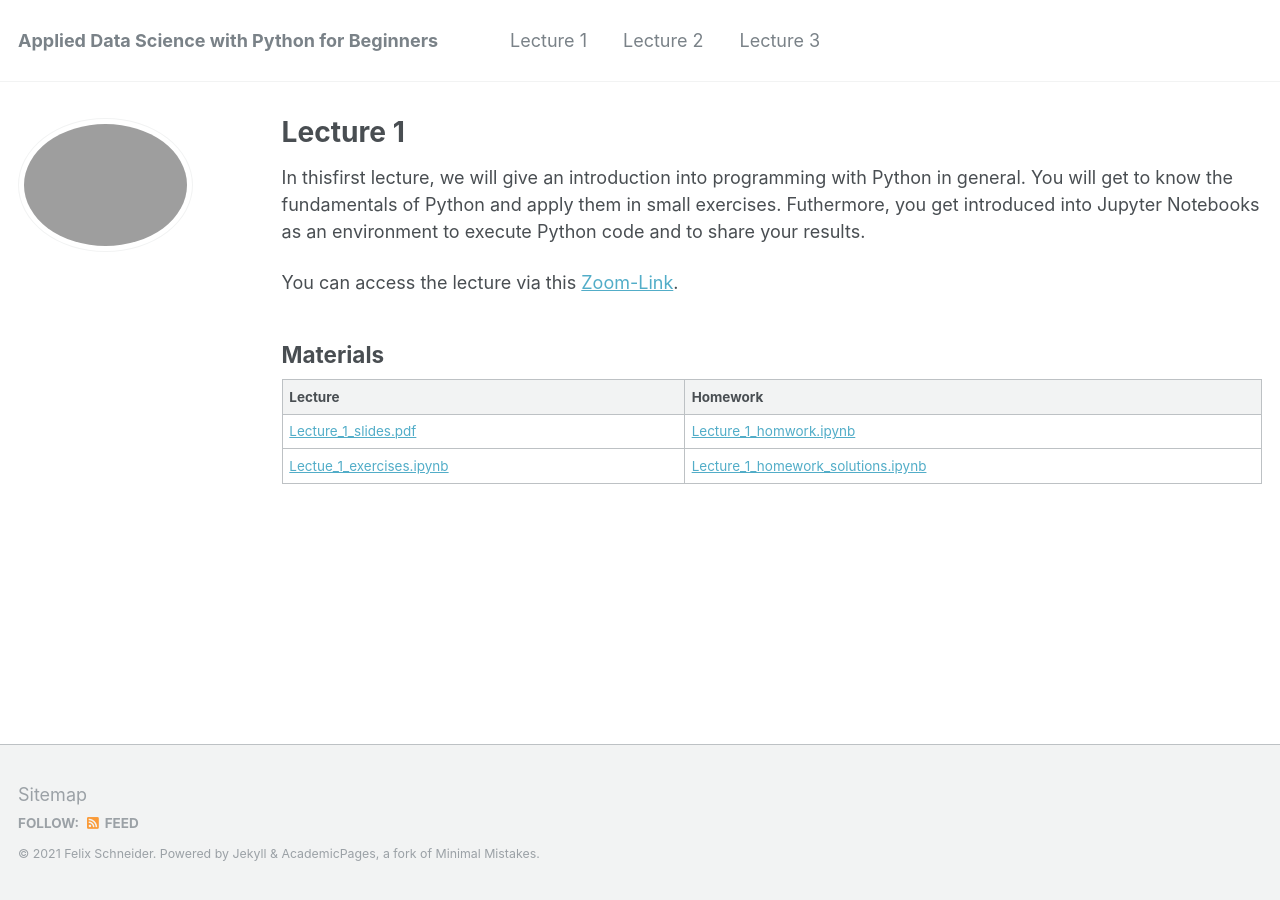
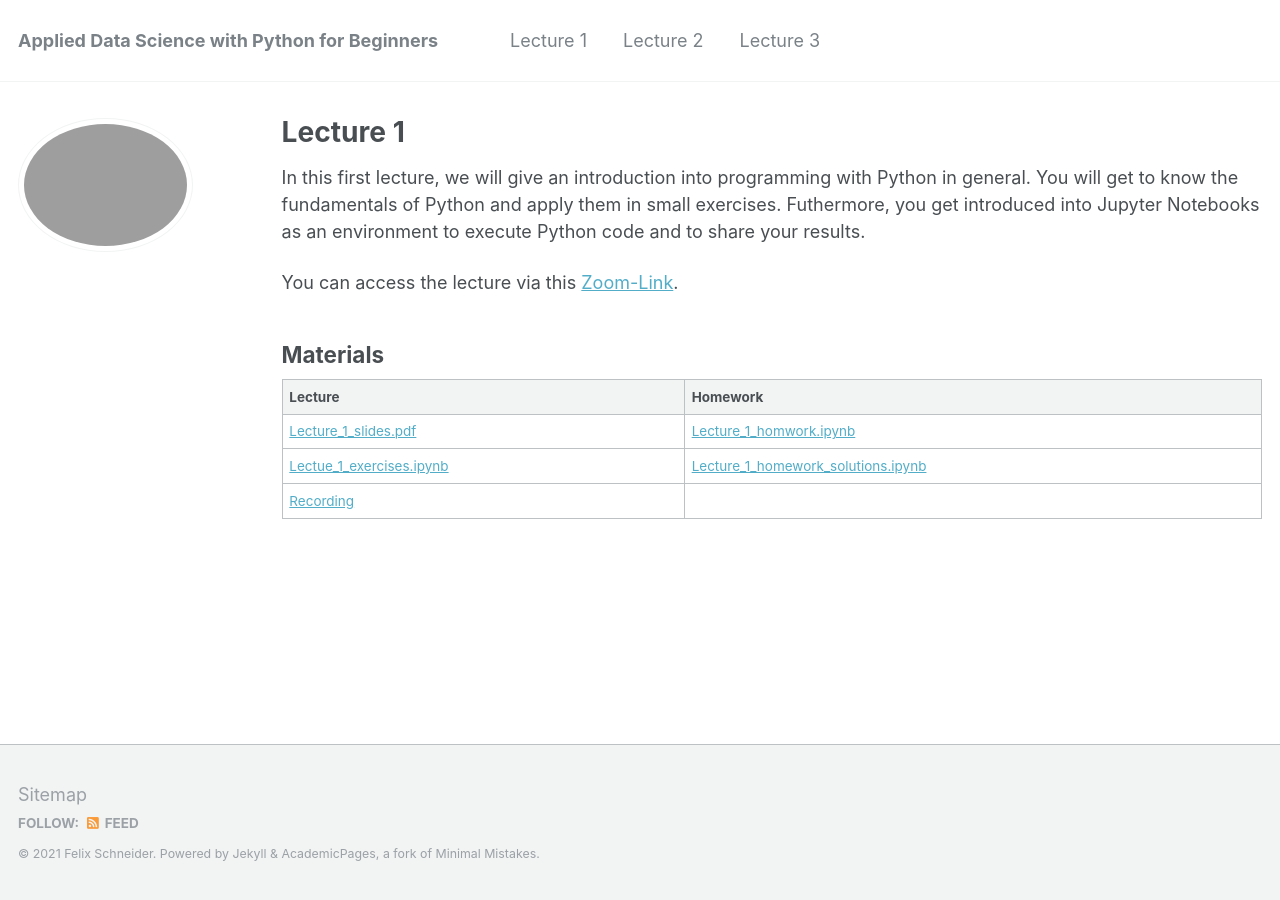
Before and after one commit to flxmschneider/flxmschneider.github.io, a Jekyll site: the page built from _pages/lecture1.md, in a window 1280 px wide. Built offline with Jekyll 4.4.1, drawn with Linux system fonts in a browser that asks for light colours.

Commit message:
add recording

```diff
--- a/_pages/lecture1.md
+++ b/_pages/lecture1.md
@@ -5,7 +5,7 @@ permalink: /lecture1/
 author_profile: true
 ---
 
-In thisfirst lecture, we will give an introduction into programming with Python in general.
+In this first lecture, we will give an introduction into programming with Python in general.
 You will get to know the fundamentals of Python and apply them in small exercises.
 Futhermore, you get introduced into Jupyter Notebooks as an environment to execute Python code and
 to share your results.
@@ -19,3 +19,4 @@ You can access the lecture via this [Zoom-Link](https://us02web.zoom.us/j/844756
 | --------         | ------ |
 |  [Lecture_1_slides.pdf](https://flxmschneider.github.io/files/lecture_1_slides.pdf) | [Lecture_1_homwork.ipynb](https://colab.research.google.com/drive/1Gf3VBRy1oeqFYkPjtbfrP61yZzHw1r9-?usp=sharing)   |
 |[Lectue_1_exercises.ipynb](https://colab.research.google.com/drive/1hm_UzeSpDc1PMYJu01PvoM5Akj3rLevm?usp=sharing)  |[Lecture_1_homework_solutions.ipynb](https://colab.research.google.com/drive/10VVhlV23MHX5-awtUUCBdeSXkAt7DdQ2?usp=sharing) |
+|    [Recording](https://drive.google.com/file/d/1JKKFXaMe61ZWRDH5n6nk1S-Gs2JIPD0-/view?usp=sharing)             |             |
```
